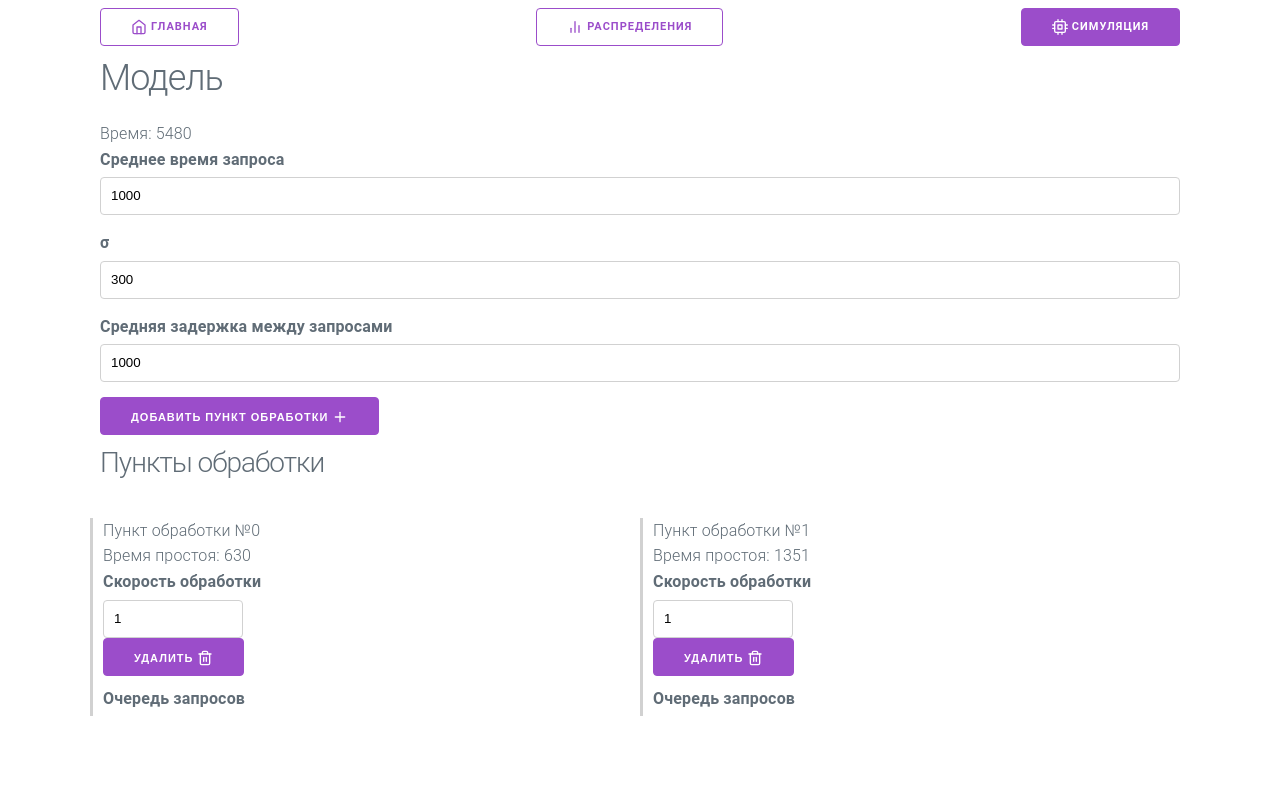
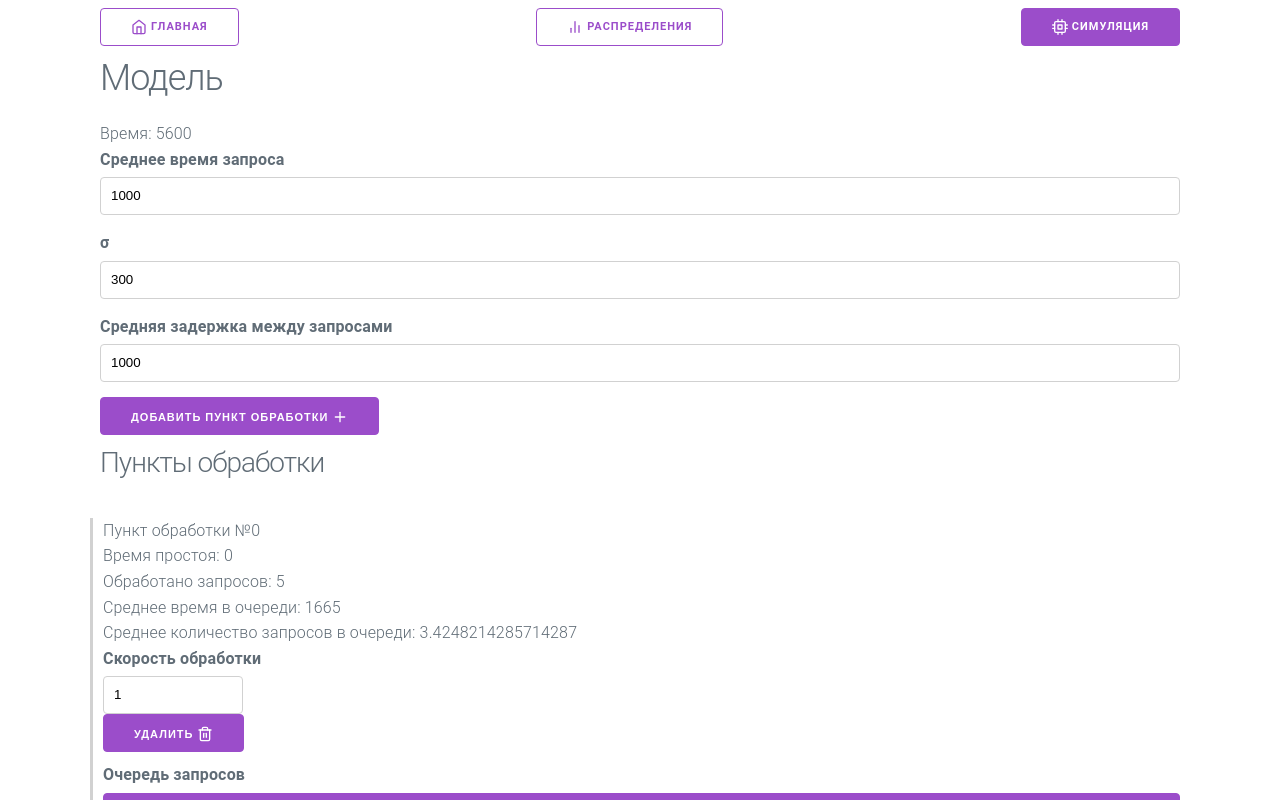
Before and after one commit to NikonP/407-reliability-lab, a Next.js app: page /simulation in a window 1280 px wide. Shown: the top 800 px of the page. Built offline with nearby package versions, Linux system fonts and the light colour scheme.

Commit message:
добавил среднее время в очереди и среднее количество запросов в очереди

```diff
--- a/components/Model.tsx
+++ b/components/Model.tsx
@@ -13,8 +13,8 @@ export default function Model({}: ModelProps) {
     const [avgQueryD, setAvgQueryD] = useState(1000);
 
     const [workers, setWorkers] = useState([
-        new SystemWorker(1),
         new SystemWorker(1)
+        // new SystemWorker(1)
     ]);
 
     const [globalQueue, setGlobalQueue] = useState(new Array<Query>());
@@ -54,16 +54,33 @@ export default function Model({}: ModelProps) {
         for (let w of workersCopy) {
             let ql = w.queue.length;
 
+            w.avgQueriesInQueueCounter += 1;
+            w.avgQueriesInQueue += w.queue.length;
+
             if (ql > 0) {
                 if (w.queue[0].executionStartTime === 0) {
                     w.queue[0].executionStartTime = tick;
+                    // w.proccessQueriesCount += 1;
+                    // w.avgTimeInQueue += tick / w.proccessQueriesCount;
+                    // w.timeInQueueSum += w.queue[0].volume;
+                    // w.proccessQueriesCount += 1;
                 }
                 w.queue[0].volume -= w.speed;
             } else {
                 w.idleTime += 1;
             }
 
-            w.queue = w.queue.filter((q) => q.volume > 0);
+            if (w.queue.length > 0) {
+                if (w.queue[0].volume <= 0) {
+                    let query = w.queue.shift();
+                    if (query !== undefined) {
+                        w.proccessQueriesCount += 1;
+                        w.timeInQueueSum += tick - query.creationTime;
+                    }
+                }
+            }
+
+            // w.queue = w.queue.filter((q) => q.volume > 0);
         }
 
         setWorkers(workersCopy);
@@ -145,6 +162,15 @@ export default function Model({}: ModelProps) {
                     <blockquote className="column">
                         <div>Пункт обработки №{i}</div>
                         <div>Время простоя: {w.idleTime}</div>
+                        <div>Обработано запросов: {w.proccessQueriesCount}</div>
+                        <div>
+                            Среднее время в очереди:{" "}
+                            {w.timeInQueueSum / w.proccessQueriesCount}
+                        </div>
+                        <div>
+                            Среднее количество запросов в очереди:{" "}
+                            {w.avgQueriesInQueue / w.avgQueriesInQueueCounter}
+                        </div>
                         <div>
                             <label>Скорость обработки</label>
                             <input
--- a/lib/worker.ts
+++ b/lib/worker.ts
@@ -5,9 +5,18 @@ export default class SystemWorker {
     speed: number;
     idleTime: number;
 
+    proccessQueriesCount: number;
+    timeInQueueSum: number;
+    avgQueriesInQueue: number;
+    avgQueriesInQueueCounter: number;
+
     constructor(speed: number) {
         this.speed = speed;
         this.queue = [];
-        this.idleTime = 0
+        this.idleTime = 0;
+        this.proccessQueriesCount = 0;
+        this.timeInQueueSum = 0;
+        this.avgQueriesInQueue = 0;
+        this.avgQueriesInQueueCounter = 0;
     }
 }
```
